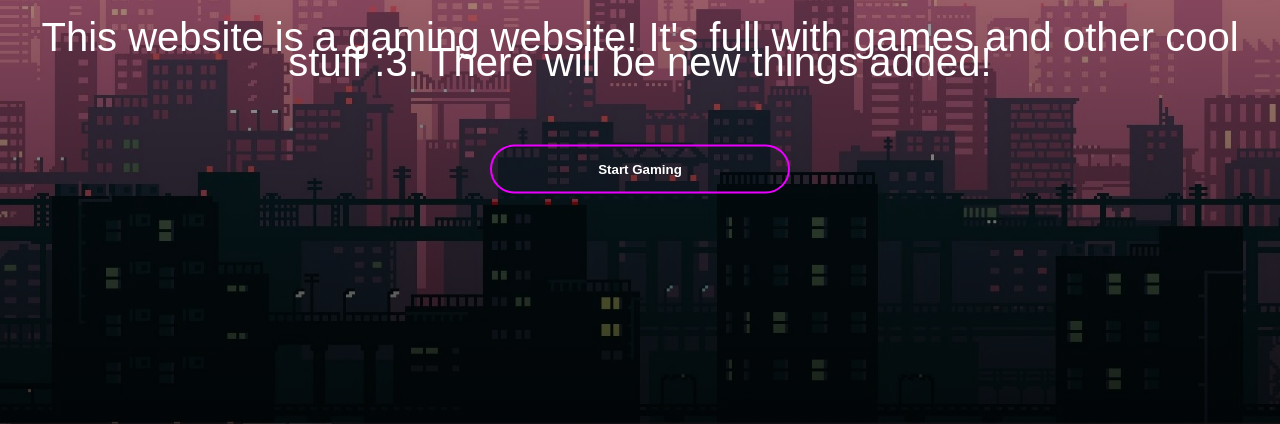
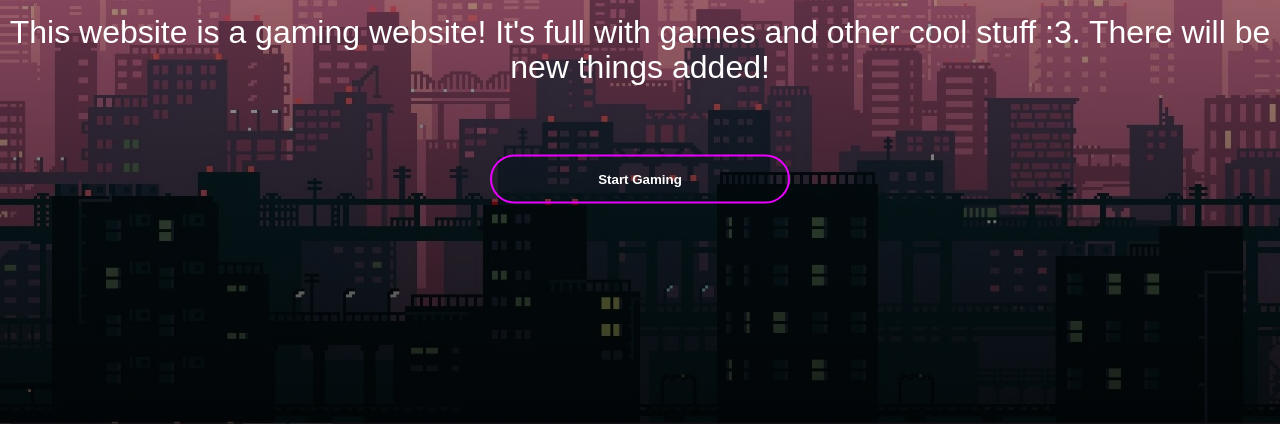
Before and after one commit to maxplayzreal/rainbowcatgames.github.io, a plain HTML site: page index.html in a window 1280 px wide. Shown: the part 376-800 px from the top of the page. Drawn offline with Linux system fonts and the light colour scheme.

Commit message:
Update style.css

```diff
--- a/style.css
+++ b/style.css
@@ -68,8 +68,8 @@ transition: 0.5s;
 .content p{
     margin: 40px auto;
     font-weight: 100;
-    font-size: 40px;
-    line-height: 25px;
+    font-size: 32px;
+    line-height: 35px;
 }
 button{
     width: 300px;
```
